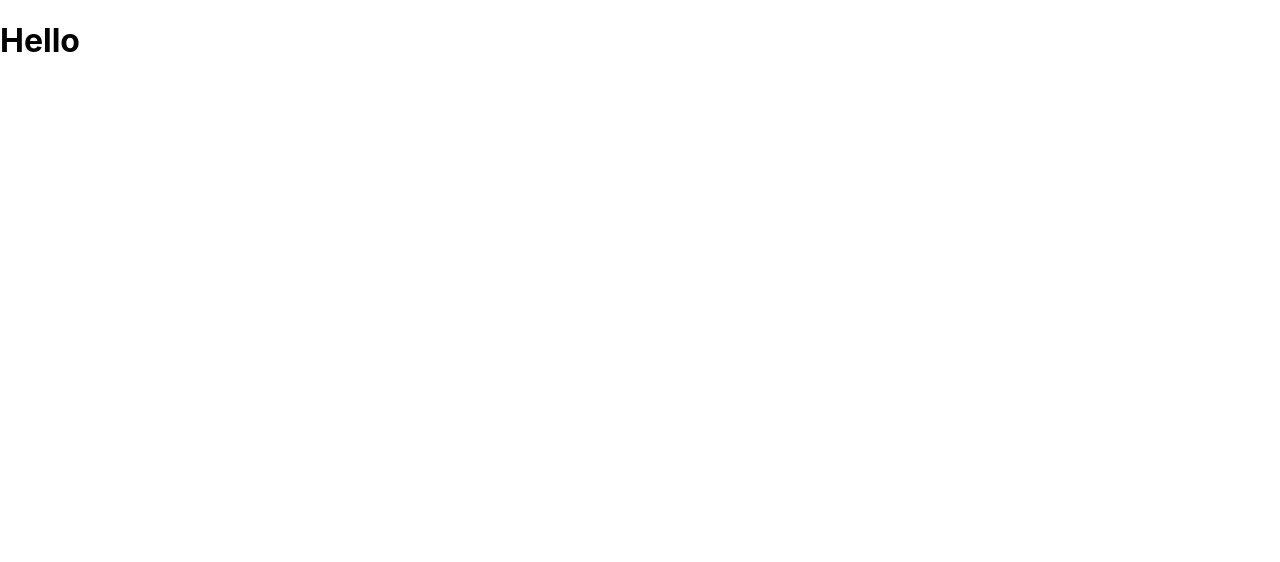
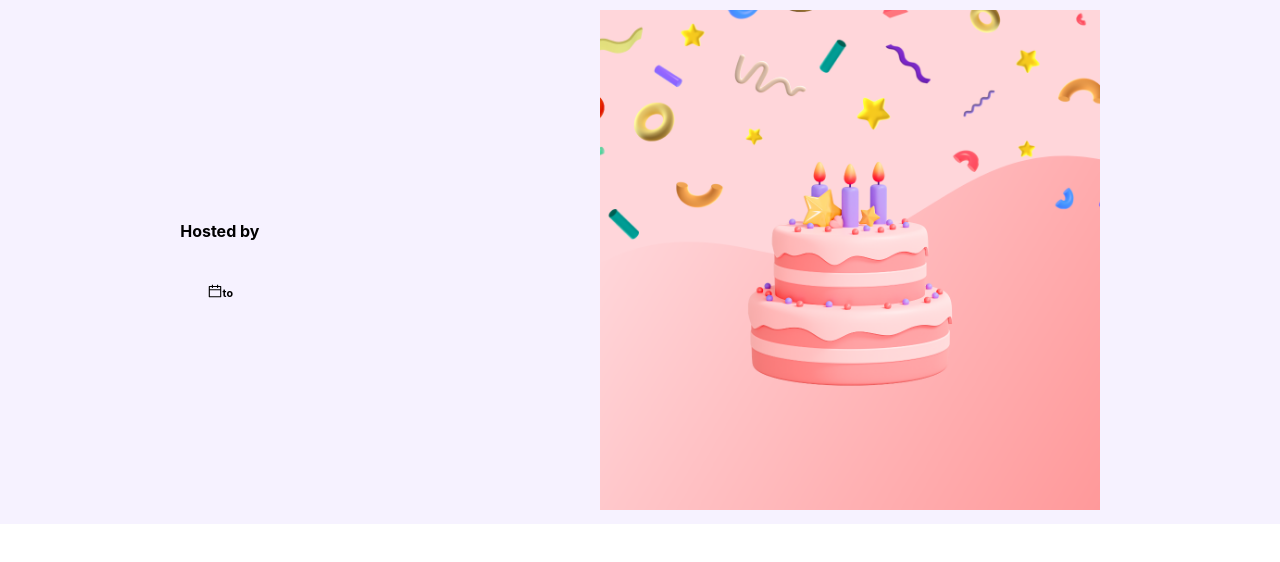
Before and after one commit to shariarhossain17/Event-Management, a React (Create React App) app: page /event in a window 1280 px wide. Shown: the top 562 px of the page. Built offline with nearby package versions, Linux system fonts and the light colour scheme.

Commit message:
show inputt data on event field

```diff
--- a/package.json
+++ b/package.json
@@ -10,6 +10,7 @@
     "react": "^18.2.0",
     "react-dom": "^18.2.0",
     "react-hook-form": "^7.36.1",
+    "react-icons": "^4.4.0",
     "react-redux": "^8.0.4",
     "react-router-dom": "^6.4.1",
     "react-scripts": "5.0.1",
--- a/src/pages/Event/Event.css
+++ b/src/pages/Event/Event.css
@@ -0,0 +1,20 @@
+.event-section {
+  background-color: #f6f2ff;
+  padding: 10px 10px;
+}
+.event {
+  display: flex;
+  align-items: center;
+  justify-content: space-around;
+}
+.event-img {
+  width: 500px;
+  height: 500px;
+  left: calc(50% - 500px / 2 + 266px);
+  top: 184px;
+}
+.date {
+  display: flex;
+  align-items: center;
+  justify-content: center;
+}
--- a/src/pages/Event/Event.js
+++ b/src/pages/Event/Event.js
@@ -1,15 +1,32 @@
 import React from "react";
+import { AiOutlineCalendar } from "react-icons/ai";
 import { useSelector } from "react-redux";
-
+import img from '../../assests/Birthday cake.png';
 import "../Event/Event.css";
 
 const Event = () => {
   const event = useSelector((state) => state.counter);
-  console.log(event);
   return (
-    <div>
-      <h1>Hello</h1>
+   <section className="event-section">
+     <div className="event">
+      <div>
+        <h1>{event.event}</h1>
+        <h4>Hosted by {event.host}</h4>
+        <div className="date">
+            <div>
+                <AiOutlineCalendar/>
+            </div>
+            <div>
+                <h6>{event.start}</h6>
+                <h6>to {event.end}</h6>
+            </div>
+        </div>
+      </div>
+      <div>
+        <img className="event-img" src={img} alt="" />
+      </div>
     </div>
+   </section>
   );
 };
 
```
Also changed, not shown: src/assests/Birthday cake.png (added), 1 other file (tests, documents, lock files or other folders).
